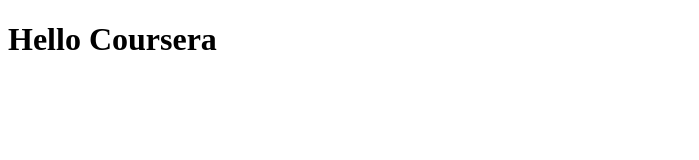
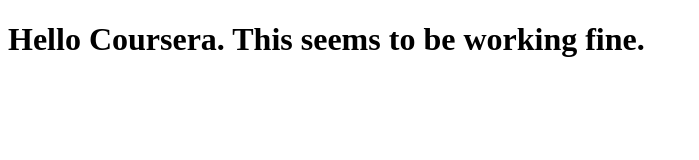
Before and after one commit to n-sumukh68/Coursera-test, a plain HTML site: page site/index.html in a window 1280 px wide. Shown: the whole page, without its empty margins (0-699 px from the left). Drawn offline with Linux system fonts and the light colour scheme.

Commit message:
Small addition to our page content.

```diff
--- a/site/index.html
+++ b/site/index.html
@@ -6,6 +6,6 @@
 	<title>Hello Coursera</title>
 </head>
 <body>
-<h1>Hello Coursera</h1>
+<h1>Hello Coursera. This seems to be working fine.</h1>
 </body>
 </html>
```
